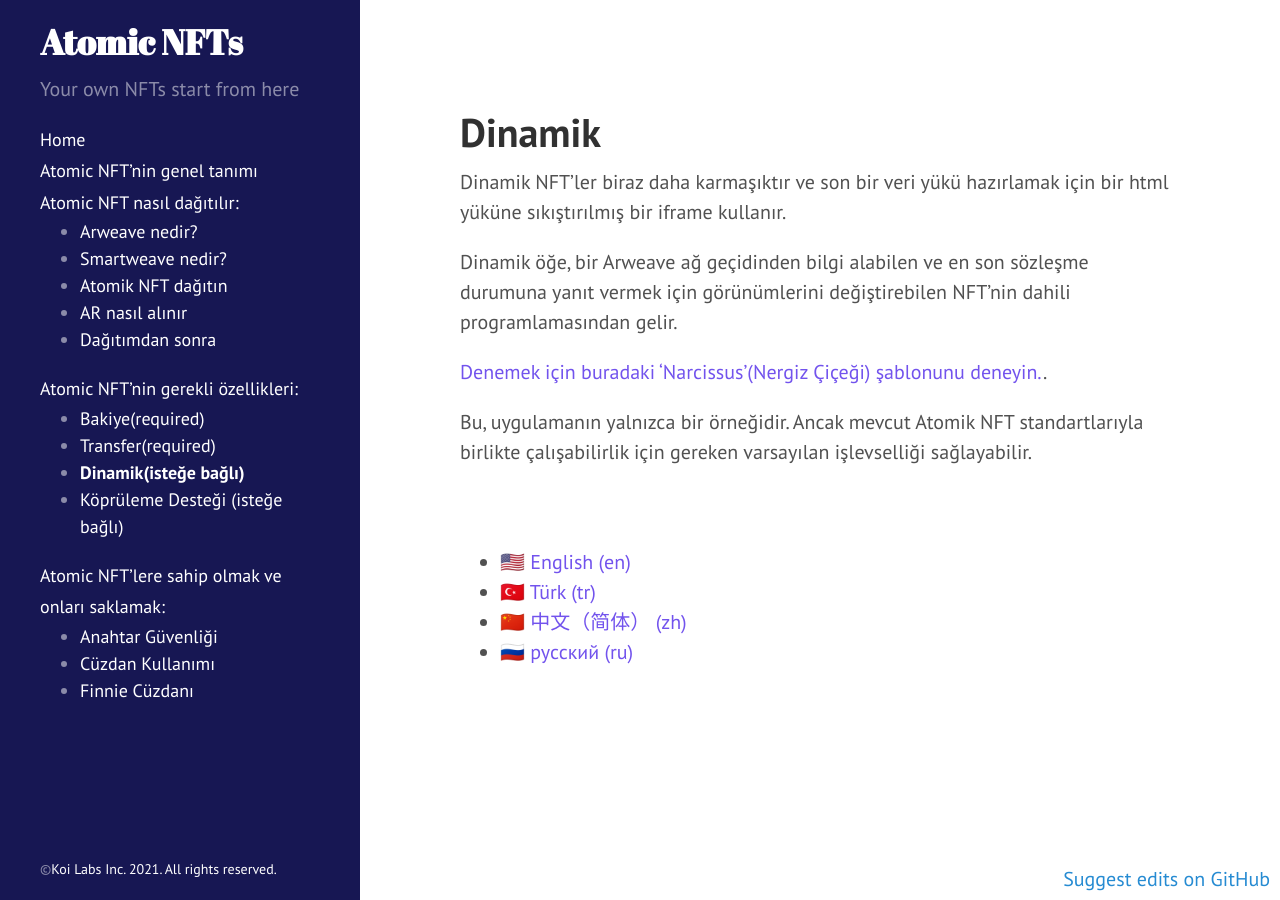
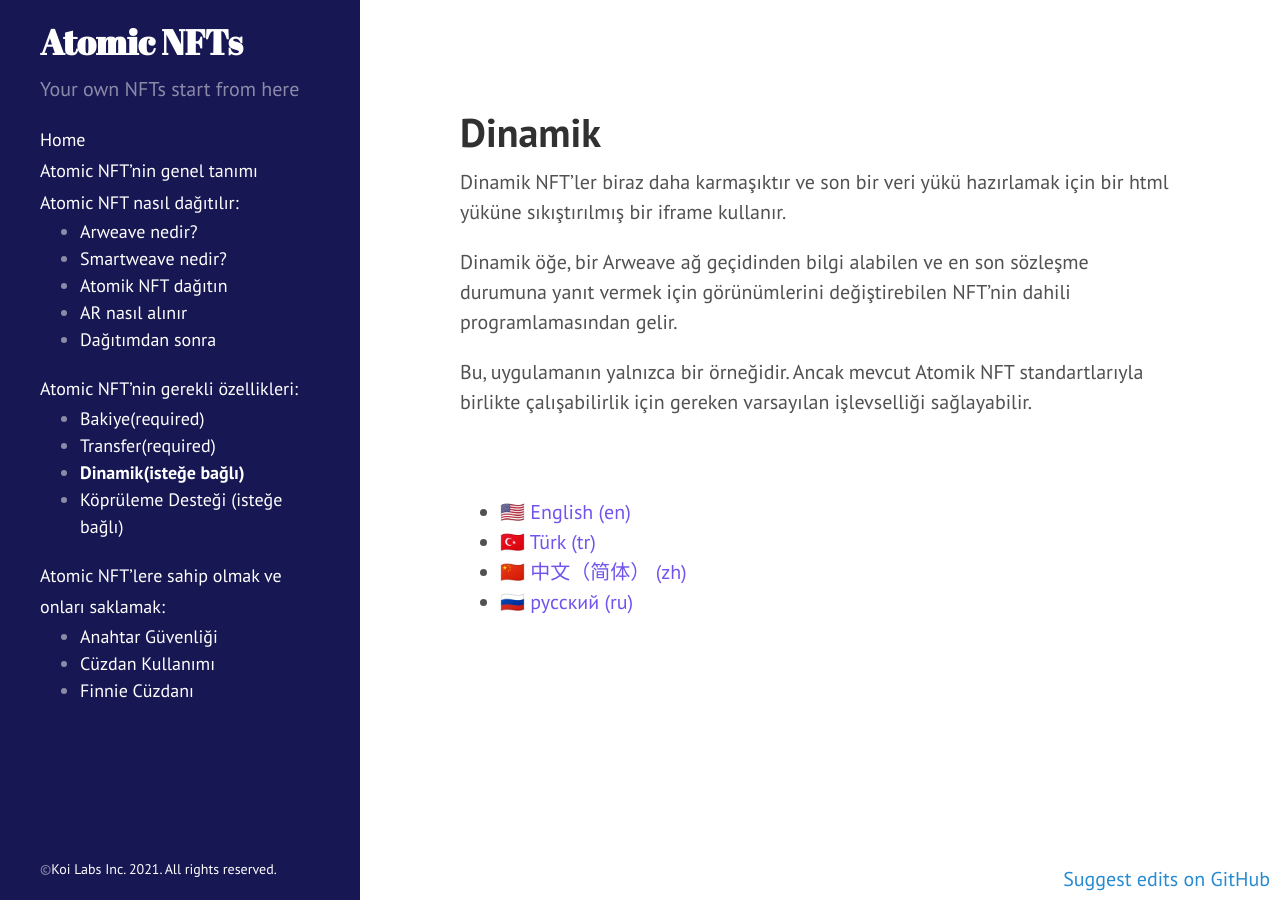
Before and after one commit to atomic-nfts/site, a Jekyll site: the page built from tr/Dynamic.md, in a window 1280 px wide. Built offline with Jekyll 4.4.1, drawn with Linux system fonts in a browser that asks for light colours; nearby versions of some CDN libraries.

Commit message:
remove template

```diff
--- a/tr/Dynamic.md
+++ b/tr/Dynamic.md
@@ -15,6 +15,6 @@ Dinamik NFT'ler biraz daha karmaşıktır ve son bir veri yükü hazırlamak iç
 
 Dinamik öğe, bir Arweave ağ geçidinden bilgi alabilen ve en son sözleşme durumuna yanıt vermek için görünümlerini değiştirebilen NFT'nin dahili programlamasından gelir.
 
-[Denemek için buradaki 'Narcissus'(Nergiz Çiçeği) şablonunu deneyin.](https://github.com/atomic-nfts/standard/tree/main/dynamic).
+<!-- [Denemek için buradaki 'Narcissus'(Nergiz Çiçeği) şablonunu deneyin.](https://github.com/atomic-nfts/standard/tree/main/dynamic). -->
 
 Bu, uygulamanın yalnızca bir örneğidir. Ancak mevcut Atomik NFT standartlarıyla birlikte çalışabilirlik için gereken varsayılan işlevselliği sağlayabilir.
```
Also changed, not shown: ru/Dynamic.md (+1 -1 lines).
